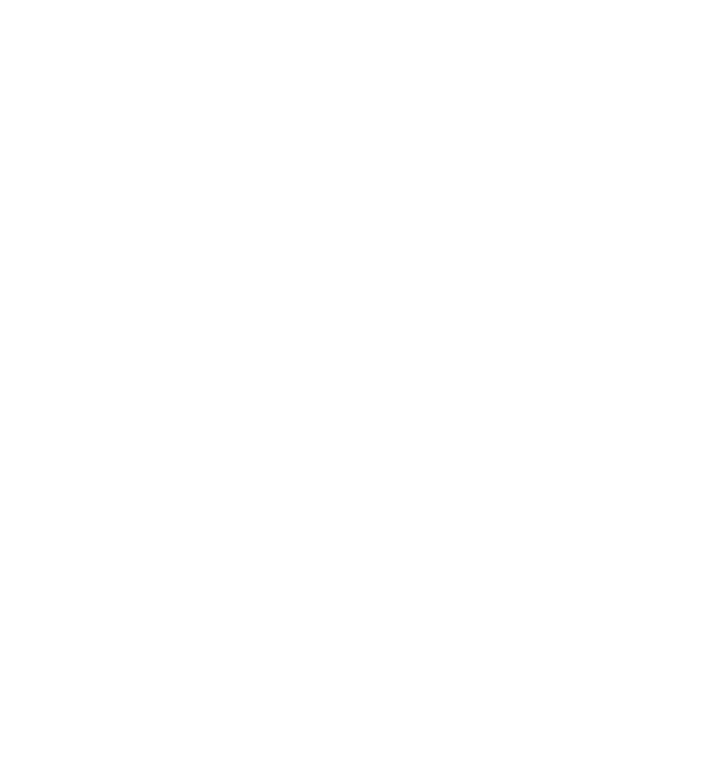
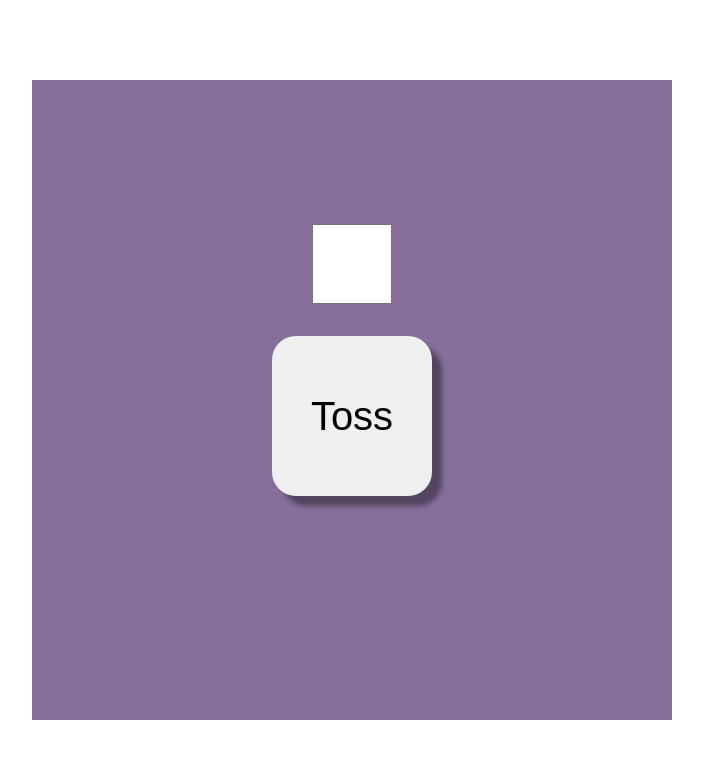
Before and after one commit to SaraPellnor/Toss-the-dice, a plain HTML site: page index.html in a window 1280 px wide. Shown: the whole page, without its empty margins (288-991 px from the left). Drawn offline with Linux system fonts and the light colour scheme.

Commit message:
finished

```diff
--- a/index.html
+++ b/index.html
@@ -5,10 +5,18 @@
     <meta http-equiv="X-UA-Compatible" content="IE=edge">
     <meta name="viewport" content="width=device-width, initial-scale=1.0">
     <link rel="stylesheet" href="style.css">
-    <script src="script.js"></script>
+    <script defer src="script.js"></script>
     <title>Document</title>
 </head>
 <body>
+    <div>
+        <input type="text">
+
+        <button type="button" class="btn">Toss</button>
+        <p></p>
+    </div>
+
+
 
 </body>
 </html>
--- a/script.js
+++ b/script.js
@@ -0,0 +1,12 @@
+const div = document.querySelector("div");
+const input = document.querySelector("input");
+const btn = document.querySelector(".btn");
+const p = document.querySelector("p");
+
+btn.onclick = () => {
+    let number = input.value
+    p.innertext = ""
+    let random = Math.floor(Math.random()  * number +1);
+    p.innerHTML = random
+    div.append(p)
+}
--- a/style.css
+++ b/style.css
@@ -0,0 +1,57 @@
+* {
+    margin: 0;
+    padding: 0;
+    box-sizing: border-box;
+}
+
+body {
+    height: 100vh;
+    display: flex;
+    align-items: center;
+    justify-content: center;
+
+}
+
+div {
+    width: 40rem;
+    height: 40rem;
+    background-color:rgb(134, 111, 155);
+    display: flex;
+    flex-direction: column;
+    align-items: center;
+    justify-content: center;
+
+
+
+}
+
+button {
+    width: 10rem;
+    height: 10rem;
+    border-radius: 1.5rem;
+    border: none;
+    font-size: 30pt;
+    box-shadow: 10px 10px 5px rgb(83, 68, 96);
+}
+
+button:hover {
+    color: rgb(108, 82, 129);
+    background-color:rgb(219, 202, 234);
+    box-shadow: 10px 10px 5px rgb(31, 26, 36);
+}
+
+p {
+    margin-top: 5rem;
+    font-size: 40pt;
+    color: whitesmoke;
+
+}
+
+input {
+    margin-bottom: 2rem;
+    width: 5rem;
+    height: 5rem;
+    font-size: 30pt;
+    text-align: center;
+
+}
```
